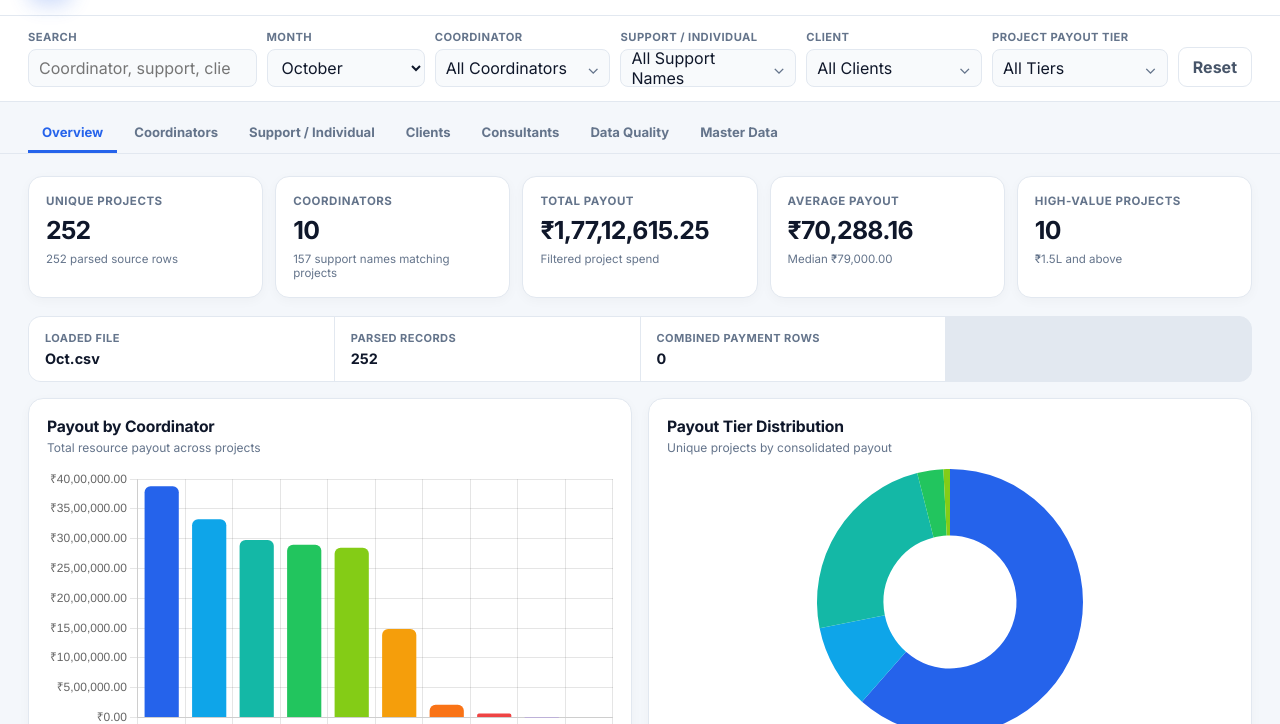
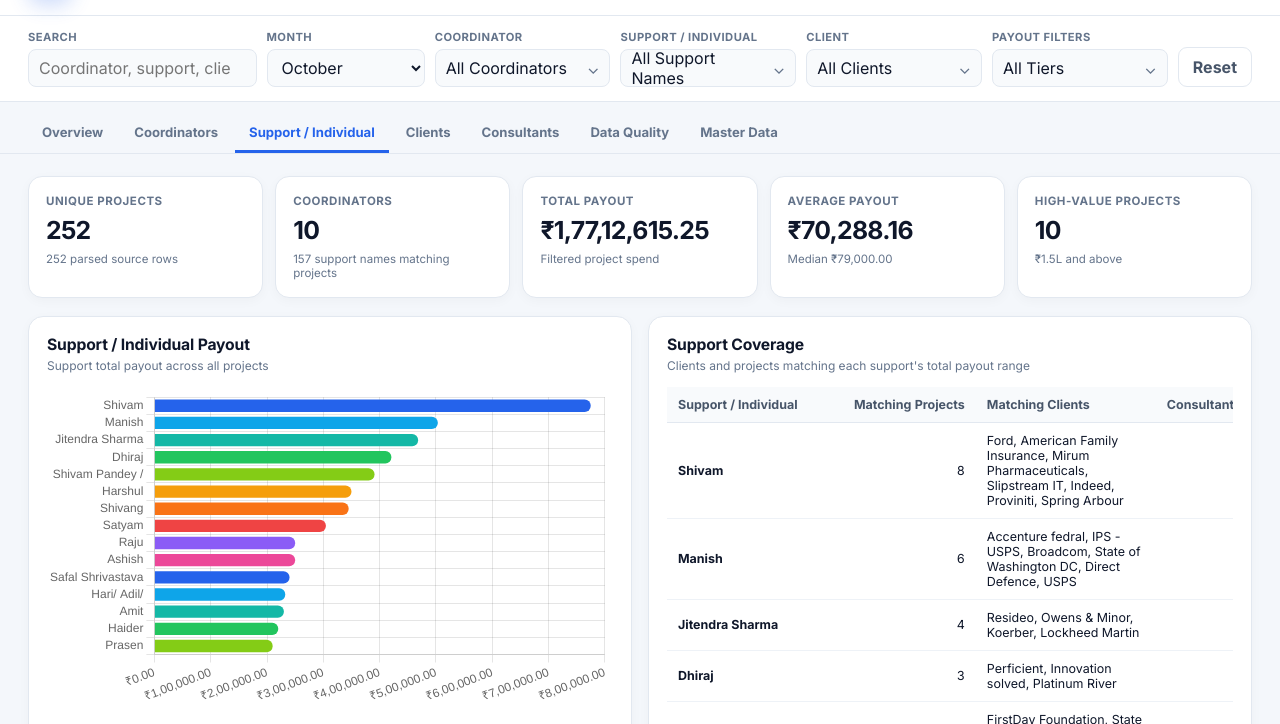
Before and after one commit to Akshat0501/support-utilization-and-expense-report, a website: page index.html in a window 1280 px wide. Shown: the part 65-789 px from the top of the page. Drawn offline with nearby package versions, Linux system fonts and the light colour scheme.

Commit message:
Filter payout ranges by support totals
Co-authored-by: Copilot <223556219+Copilot@users.noreply.github.com>

```diff
--- a/app.js
+++ b/app.js
@@ -45,7 +45,7 @@
     supportFiltered: [],
     qualityIssues: [],
     duplicateGroups: 0,
-    activeTab: 'overview',
+    activeTab: 'support',
     charts: {},
     rateBounds: { min: 0, max: RATE_RANGE_MAX },
     filters: {
@@ -55,7 +55,7 @@
       client: 'All',
       tier: 'All',
       rateMin: 0,
-      rateMax: RATE_RANGE_STEP
+      rateMax: RATE_RANGE_MAX
     }
   };
 
@@ -350,8 +350,14 @@
     maxInput.max = String(max);
     maxInput.step = String(RATE_RANGE_STEP);
     maxInput.value = String(max);
-    $('filter-rate-bounds').textContent = `Range: ${formatINR(min)} – ${formatINR(max)}`;
+    $('filter-rate-bounds').textContent = `Support totals include all projects in the selected month; range: ${formatRateRange(min, max)}.`;
     updateRateRangeDisplay();
+  }
+
+  function formatRateRange(min, max) {
+    if (min === state.rateBounds.max && max === state.rateBounds.max) return '₹5 Lakh+';
+    const upperBound = max === state.rateBounds.max ? '₹5 Lakh+' : formatINR(max);
+    return `${formatINR(min)} – ${upperBound}`;
   }
 
   function updateRateRangeDisplay() {
@@ -363,7 +369,7 @@
 
     minInput.max = String(state.filters.rateMax);
     maxInput.min = String(state.filters.rateMin);
-    $('filter-rate-value').textContent = `${formatINR(state.filters.rateMin)} – ${formatINR(state.filters.rateMax)}`;
+    $('filter-rate-value').textContent = formatRateRange(state.filters.rateMin, state.filters.rateMax);
     $('filter-rate-selection').style.left = `${minPosition}%`;
     $('filter-rate-selection').style.width = `${maxPosition - minPosition}%`;
   }
@@ -406,6 +412,15 @@
 
   function applyFilters() {
     const q = state.filters.search.toLowerCase();
+    const supportTotals = new Map(aggregate(state.projects, 'support').map(support => [support.name, support]));
+    const matchingSupports = new Set(
+      [...supportTotals.values()]
+        .filter(support =>
+          support.payout >= state.filters.rateMin &&
+          (state.filters.rateMax === state.rateBounds.max || support.payout <= state.filters.rateMax)
+        )
+        .map(support => support.name)
+    );
     const matchesSharedFilters = project => {
       if (state.filters.coordinator !== 'All' && project.coordinator !== state.filters.coordinator) return false;
       if (state.filters.support !== 'All' && project.support !== state.filters.support) return false;
@@ -418,11 +433,17 @@
     };
     state.filtered = state.projects.filter(project =>
       matchesSharedFilters(project) &&
-      (state.filters.tier === 'All' || project.tier === state.filters.tier) &&
-      project.rate >= state.filters.rateMin &&
-      project.rate <= state.filters.rateMax
+      matchingSupports.has(project.support) &&
+      (state.filters.tier === 'All' || project.tier === state.filters.tier)
     );
     state.supportFiltered = aggregate(state.filtered, 'support');
+    state.supportFiltered.forEach(support => {
+      const total = supportTotals.get(support.name);
+      if (total) {
+        support.payout = total.payout;
+        support.rates = total.rates;
+      }
+    });
 
     renderAll();
   }
@@ -536,8 +557,8 @@
     const rows = state.supportFiltered;
     $('table-support').innerHTML = `
       <table class="data-table">
-        <thead><tr><th>Support / Individual</th><th class="num">Projects</th><th class="num">Clients</th><th class="num">Consultants</th><th class="num">Total Payout</th><th class="num">Avg Payout</th></tr></thead>
-        <tbody>${rows.map(x => `<tr><td><strong>${esc(x.name)}</strong></td><td class="num">${x.projects}</td><td class="num">${x.clients.size}</td><td class="num">${x.consultants.size}</td><td class="num money">${formatINR(x.payout)}</td><td class="num">${x.rates ? formatINR(x.payout / x.rates) : '—'}</td></tr>`).join('') || '<tr><td colspan="6" class="empty-cell">No matching records</td></tr>'}</tbody>
+        <thead><tr><th>Support / Individual</th><th class="num">Matching Projects</th><th>Matching Clients</th><th class="num">Consultants</th><th class="num">Total Payout (All Projects)</th><th class="num">Avg / Project</th></tr></thead>
+        <tbody>${rows.map(x => `<tr><td><strong>${esc(x.name)}</strong></td><td class="num">${x.projects}</td><td class="client-list">${[...x.clients].map(esc).join(', ') || '—'}</td><td class="num">${x.consultants.size}</td><td class="num money">${formatINR(x.payout)}</td><td class="num">${x.rates ? formatINR(x.payout / x.rates) : '—'}</td></tr>`).join('') || '<tr><td colspan="6" class="empty-cell">No matching records</td></tr>'}</tbody>
       </table>`;
   }
 
--- a/index.html
+++ b/index.html
@@ -63,7 +63,7 @@
         </div>
       </div>
       <div class="filter-group filter-payout-range">
-        <label for="payout-filter-trigger">Project Payout Tier</label>
+        <label for="payout-filter-trigger">Payout Filters</label>
         <div class="payout-filter-dropdown">
           <button id="payout-filter-trigger" class="payout-filter-trigger" type="button" aria-expanded="false" aria-controls="payout-filter-panel">
             <span id="payout-filter-label">All Tiers</span><span class="payout-filter-chevron" aria-hidden="true">⌄</span>
@@ -72,15 +72,15 @@
             <section class="payout-range-section" aria-labelledby="payout-range-title">
               <div class="payout-filter-section-title" id="payout-range-title">Filter</div>
               <div class="rate-range-heading">
-                <label for="filter-rate-min">Project payout range</label>
+                <label for="filter-rate-min">Support total payout</label>
                 <output id="filter-rate-value" aria-live="polite">All rates</output>
               </div>
-              <div class="rate-range-slider" role="group" aria-label="Refine project payout range">
+              <div class="rate-range-slider" role="group" aria-label="Refine support total payout range">
                 <div class="rate-range-track"><div id="filter-rate-selection" class="rate-range-selection"></div></div>
-                <input id="filter-rate-min" type="range" min="0" max="1000" step="1000" value="0" aria-label="Minimum payout rate" />
-                <input id="filter-rate-max" type="range" min="0" max="1000" step="1000" value="1000" aria-label="Maximum payout rate" />
+                <input id="filter-rate-min" type="range" min="0" max="500000" step="1000" value="0" aria-label="Minimum support total payout" />
+                <input id="filter-rate-max" type="range" min="0" max="500000" step="1000" value="500000" aria-label="Maximum support total payout, with the maximum representing five lakh plus" />
               </div>
-              <small id="filter-rate-bounds" class="rate-range-bounds">Refine the project payout range.</small>
+              <small id="filter-rate-bounds" class="rate-range-bounds">Support total includes all projects in the selected month; the maximum is ₹5 Lakh+.</small>
             </section>
             <div class="payout-filter-section-title payout-tier-title">Payout tiers</div>
             <div class="payout-tier-options" aria-label="Preset project payout tiers">
@@ -98,9 +98,9 @@
     </section>
 
     <nav class="tabbar" aria-label="Dashboard sections">
-      <button class="nav-tab active" data-tab="overview">Overview</button>
+      <button class="nav-tab" data-tab="overview">Overview</button>
       <button class="nav-tab" data-tab="coordinators">Coordinators</button>
-      <button class="nav-tab" data-tab="support">Support / Individual</button>
+      <button class="nav-tab active" data-tab="support">Support / Individual</button>
       <button class="nav-tab" data-tab="clients">Clients</button>
       <button class="nav-tab" data-tab="consultants">Consultants</button>
       <button class="nav-tab" data-tab="dq">Data Quality</button>
@@ -136,7 +136,7 @@
         </article>
       </section>
 
-      <section id="tab-overview" class="tab-content">
+      <section id="tab-overview" class="tab-content is-hidden">
         <div class="summary-strip">
           <div><span>Loaded file</span><strong id="summary-file">—</strong></div>
           <div><span>Parsed records</span><strong id="summary-records">0</strong></div>
@@ -178,14 +178,14 @@
         </article>
       </section>
 
-      <section id="tab-support" class="tab-content is-hidden">
+      <section id="tab-support" class="tab-content">
         <div class="grid-2">
           <article class="dashboard-card">
-            <div class="card-header"><div><h3>Support / Individual Payout</h3><p>Top support names by total payout</p></div></div>
+            <div class="card-header"><div><h3>Support / Individual Payout</h3><p>Support total payout across all projects</p></div></div>
             <div class="chart-container"><canvas id="chart-support-detail"></canvas></div>
           </article>
           <article class="dashboard-card">
-            <div class="card-header"><div><h3>Support Coverage</h3><p>Projects and clients managed by each support name</p></div></div>
+            <div class="card-header"><div><h3>Support Coverage</h3><p>Clients and projects matching each support's total payout range</p></div></div>
             <div id="table-support" class="table-container"></div>
           </article>
         </div>
--- a/styles.css
+++ b/styles.css
@@ -216,6 +216,7 @@ button { cursor: pointer; }
   color: #475569; background: #f8fafc; padding: 10px 11px; border-bottom: 1px solid var(--border); font-weight: 700;
 }
 .data-table td { padding: 10px 11px; border-bottom: 1px solid #eef2f7; white-space: nowrap; vertical-align: middle; }
+.data-table td.client-list { min-width: 180px; white-space: normal; }
 .data-table tbody tr:hover { background: #f8fafc; }
 .data-table .num { text-align: right; font-variant-numeric: tabular-nums; }
 .data-table .money { color: #1d4ed8; font-weight: 700; }
```
